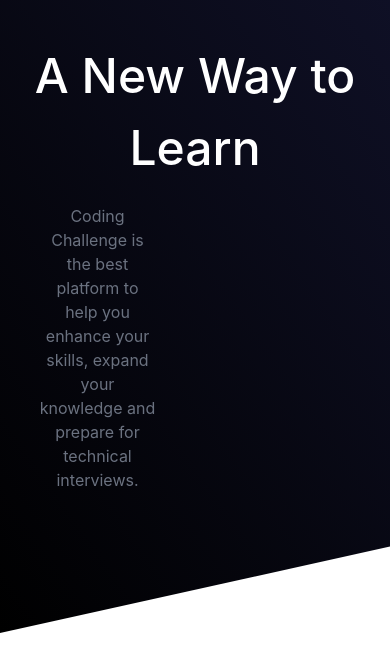
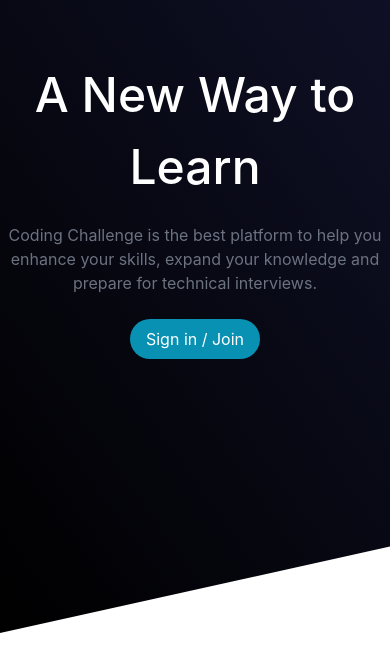
Before and after one commit to kamlesh3006/coding-challenge, a React (Create React App) app: page / in a window 390 px wide. Shown: the top 672 px of the page. Built offline with nearby package versions, Linux system fonts and the light colour scheme.

Commit message:
navbar and landing page initial commit

```diff
--- a/src/components/Landing.js
+++ b/src/components/Landing.js
@@ -5,13 +5,16 @@
   return (
     <div>
         <div className="diagonal-partition"></div>
-        <div className="flex flex-col">
-            <div className="heading">
+        <div className="flex flex-col md:items-start">
+            <div className="heading text-center">
                 <p>A New Way to Learn</p>
             </div>
             <div className="intro text-center text-gray-500">
                 <p>Coding Challenge is the best platform to help you enhance your skills, expand your knowledge and prepare for technical interviews.</p>
             </div>
+            <div className="join mt-6 text-center w-50">
+              <button className='bg-cyan-600 rounded-full text-white py-2 px-4 transition duration-300 hover:bg-cyan-700 hover:scale-110 hover:-translate-y-1 text-left'>Sign in / Join</button>
+            </div>
         </div>
     </div>
   )
--- a/src/components/Navbar.js
+++ b/src/components/Navbar.js
@@ -10,10 +10,10 @@
       <img src="./logo.jpg" alt="Logo" className='logo-image'/>
       <span className="ml-10 text-xl">Coding</span>
     </p>
-    <nav className="md:ml-auto flex flex-wrap items-center text-base justify-center">
-      <a className="mr-10 hover:text-white">Explore</a>
-      <a className="mr-10 hover:text-white">Problems</a>
-      <a className="mr-10 hover:text-white">Sign in</a>
+    <nav className="md:ml-auto flex font-thin flex-wrap items-center text-base justify-center">
+      <a className="mr-10 transition duration-300 hover:scale-110 hover:-translate-y-1 hover:font-normal">Explore</a>
+      <a className="mr-10 transition duration-300 hover:scale-110 hover:-translate-y-1 hover:font-normal">Problems</a>
+      <a className="mr-10 transition duration-300 hover:scale-110 hover:-translate-y-1 hover:font-normal">Sign in</a>
     </nav>
   </div>
 </header>
--- a/src/css/Landing.css
+++ b/src/css/Landing.css
@@ -30,14 +30,43 @@
   }
 
   .intro {
-    margin-left: 10%;
-    width: 30%;
+    margin-left: 12%;
+    width: 420px;
+  }
+
+  .join {
+    align-items: center;
   }
 
   @media (max-width: 768px) {
     .heading {
         text-align: center;
-        margin-top: 5%;
+        margin-top: 10%;
         margin-left: 0;
     }
+    .intro {
+      text-align: center;
+      margin: auto;
+      width: 420px;
+    }
+    .join {
+      margin-left: 0;
+    }
   }
+
+  @media(max-width: 420px) {
+    .intro {
+      width: 100%;
+    }
+  }
+
+  @media(width: 768px) {
+    .heading {
+      text-align: center;
+      margin: auto;
+      margin-top: 10%;
+    }
+    .join {
+      margin-left: 0;
+    }
+  }
```
